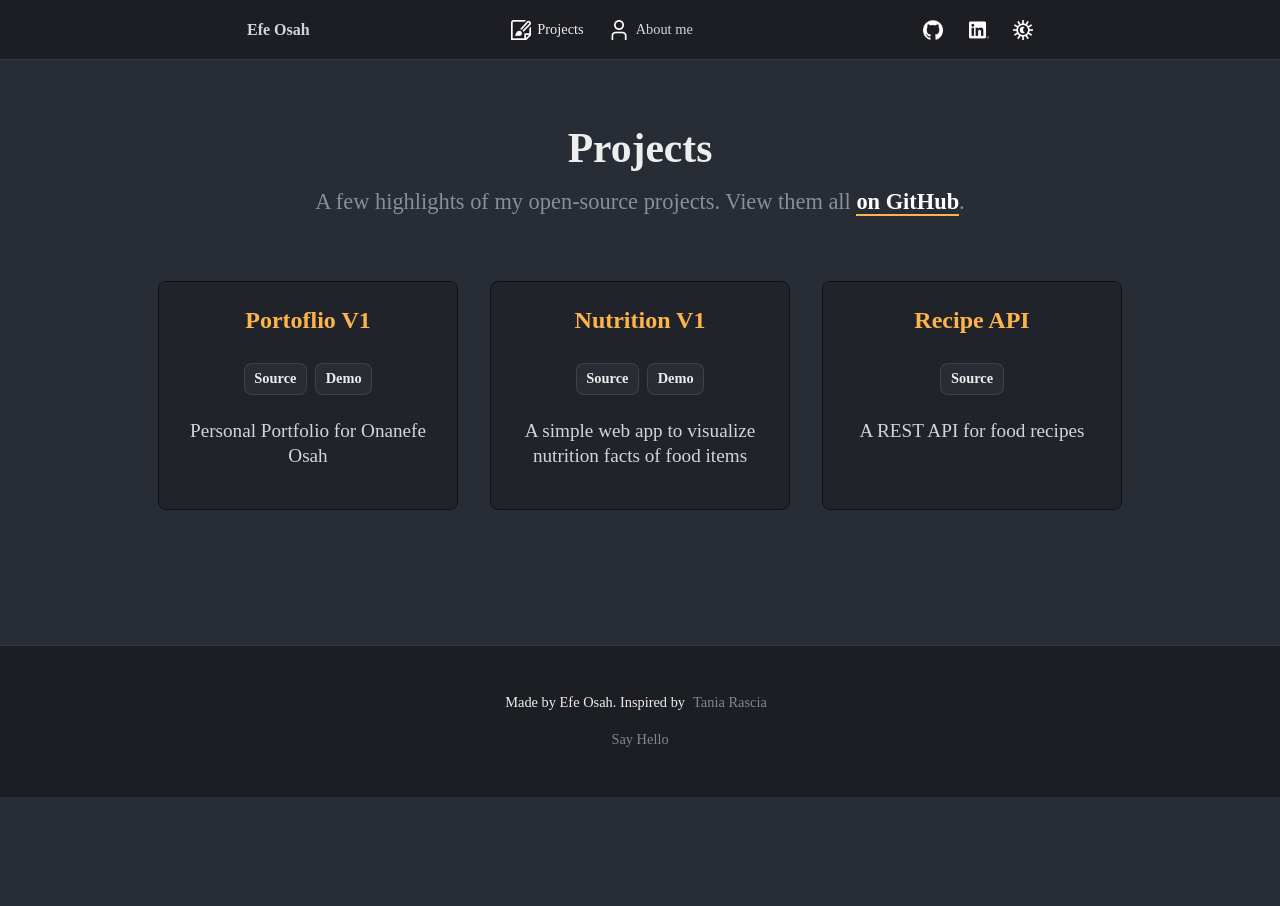
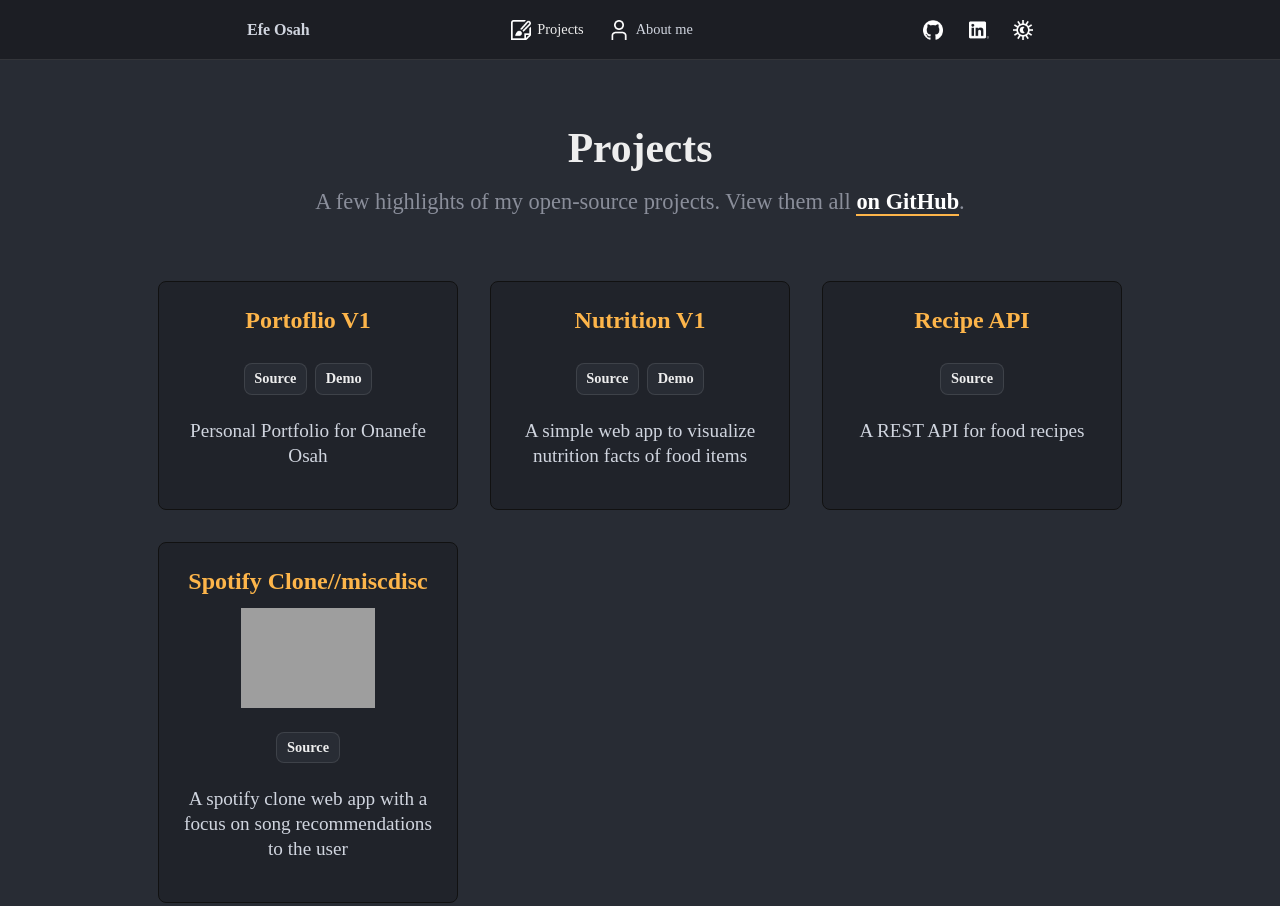
Before and after one commit to efeosah/efeosah.com, a Gatsby site: page /projects in a window 1280 px wide. Shown: the top 906 px of the page. Before the commit the page ends 800 px from the top, so only its background shows below. Built offline with nearby package versions, Linux system fonts and the light colour scheme; Gatsby itself is replaced by a stand-in of ours; grey boxes are pictures that could not be loaded; a web font is replaced by a local one.

Commit message:
Update projects.js

```diff
--- a/src/pages/projects.js
+++ b/src/pages/projects.js
@@ -37,6 +37,17 @@ const ProjectList = [
                     an API that provided all the info I needed so I decided to create one using a recipe database I have hosted on MongoDB.
 
                     The API is restful and makes use of a MERN stack for development
+                  `,
+    },
+    {
+        name: "Spotify Clone//miscdisc ",
+        tagline: "A spotify clone web app with a focus on song recommendations to the user",
+        image: "https://storage.googleapis.com/pr-newsroom-wp/1/2018/11/Spotify_Logo_CMYK_Black.png",
+        url: null,
+        description: `
+                    Clone app project I made using spotifys API. The main reason for the project was to create a web app
+                    that recommended new songs for me based on my listening history, but I stretched it out to be
+                    a clone-like Spotify app instead.
                   `,
     },
     //Add Misc projects
```
